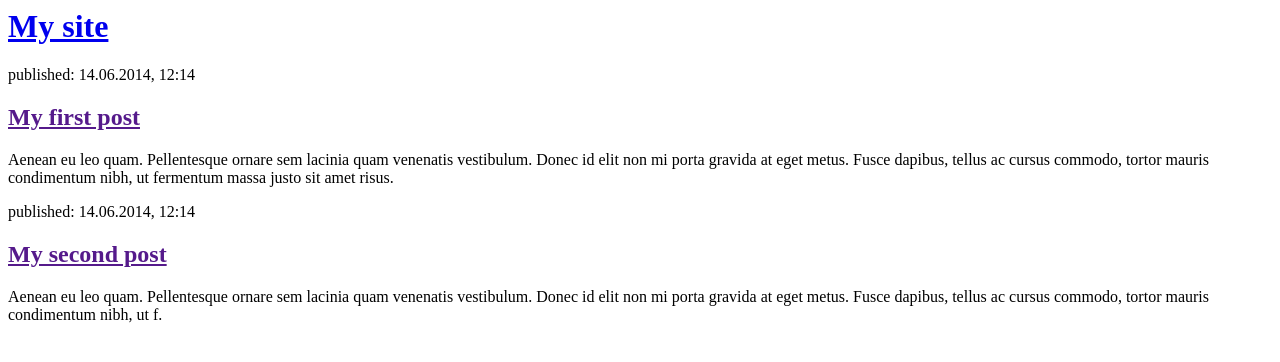
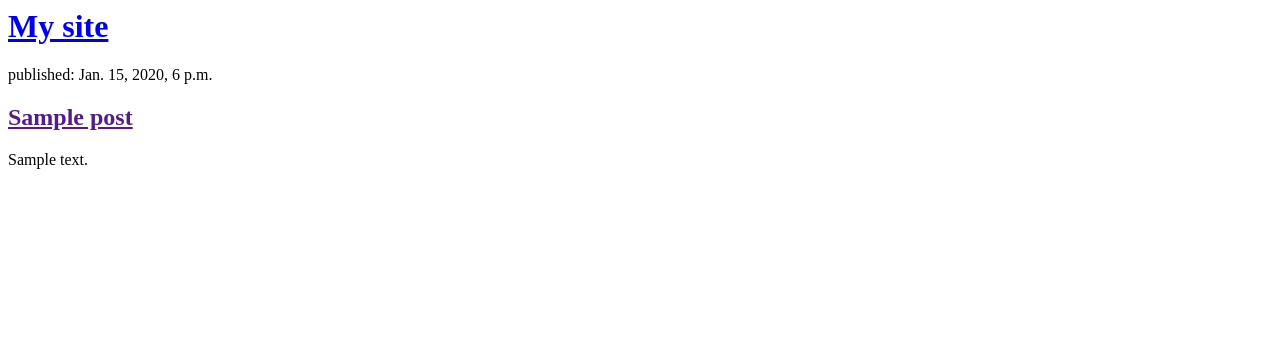
Before and after one commit to talenhao/django_girls_study, a Django app: template blog/templates/blog/post_list.html in a window 1280 px wide. Shown: the top 362 px of the page. Run offline with Django 3.2, Linux system fonts and the light colour scheme; the template is opened without the code that fills it: values that come from a table or form of the project are taken from there, others are empty; tables that the repository leaves empty hold one stand-in row (values such as "Sample post").

Commit message:
Modified templates to display from database.

```diff
--- a/blog/models.py
+++ b/blog/models.py
@@ -17,7 +17,7 @@ class Post(models.Model):
 
     def publish(self):
         self.published_date = timezone.now()
-        self.save
+        self.save()
 
     def __str__(self):
         return self.title
--- a/blog/templates/blog/post_list.html
+++ b/blog/templates/blog/post_list.html
@@ -6,17 +6,12 @@
         <div>
 		<h1><a href="http://talen.pythonanywhere.com">My site</a></h1>
         </div>
-
-        <div>
-            <p>published: 14.06.2014, 12:14</p>
-            <h2><a href="">My first post</a></h2>
-            <p>Aenean eu leo quam. Pellentesque ornare sem lacinia quam venenatis vestibulum. Donec id elit non mi porta gravida at eget metus. Fusce dapibus, tellus ac cursus commodo, tortor mauris condimentum nibh, ut fermentum massa justo sit amet risus.</p>
-        </div>
-
-        <div>
-            <p>published: 14.06.2014, 12:14</p>
-            <h2><a href="">My second post</a></h2>
-            <p>Aenean eu leo quam. Pellentesque ornare sem lacinia quam venenatis vestibulum. Donec id elit non mi porta gravida at eget metus. Fusce dapibus, tellus ac cursus commodo, tortor mauris condimentum nibh, ut f.</p>
-        </div>
+        {% for post in posts %}
+            <div>
+                <p>published: {{ post.published_date }}</p>
+                    <h2><a href="">{{ post.title }}</a></h2>
+                <p>{{ post.text|linebreaksbr }}</p>
+            </div>
+        {% endfor %}
     </body>
 </html>
```
Also changed, not shown: blog/views.py (+6 -1 lines), 1 other file.
